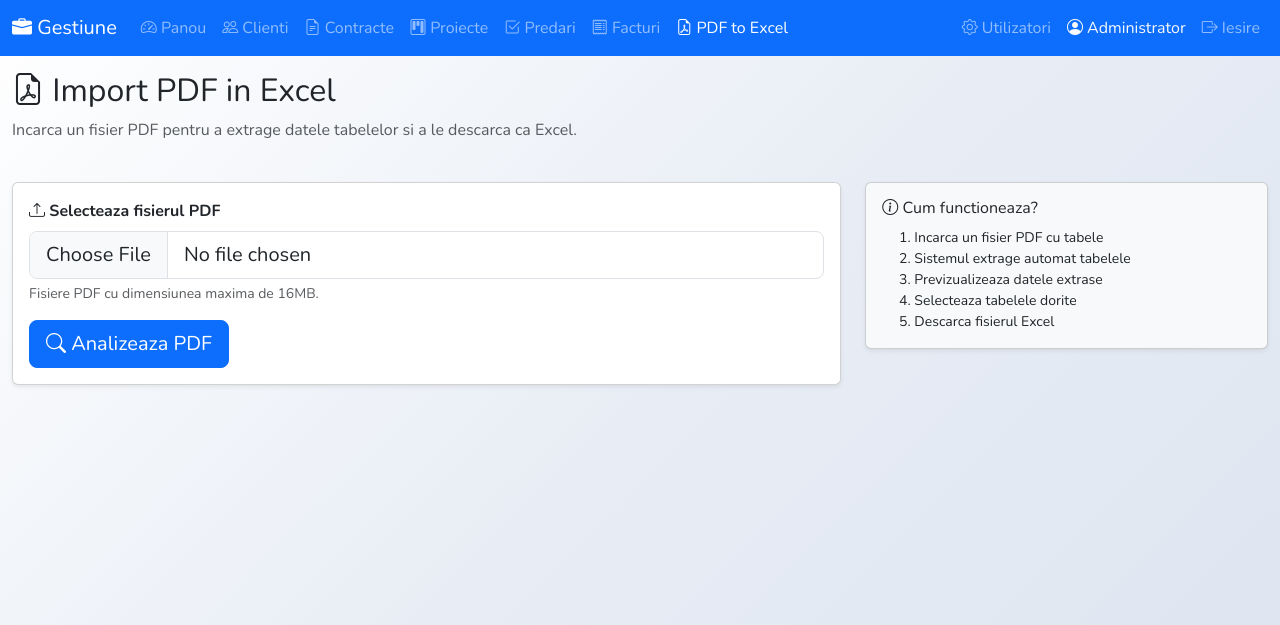
After one commit to leelooionescu-source/gestiune-app, a Flask app: page /pdf-to-excel in a window 1280 px wide. The commit adds this page. Shown: the top 625 px of the page. Run offline with Flask 3, Linux system fonts and the light colour scheme; a user stored in the database is signed in.

Commit message:
Adauga functionalitate PDF to Excel import
- Adauga rute /pdf-to-excel pentru upload PDF si previzualizare tabele
- Adauga ruta /pdf-to-excel/download pentru export Excel formatat
- Foloseste pdfplumber pentru extragerea tabelelor din PDF
- Foloseste openpyxl pentru generarea Excel cu formatare (headere, borduri, auto-width)
- Adauga template cu UI complet: upload, previzualizare, selectie tabele, download
- Adauga link in navigare
- Adauga pdfplumber si openpyxl in requirements.txt

https://claude.ai/code/session_01Srv9dp4jTpfeifCXRW5dBG

```diff
--- a/app.py
+++ b/app.py
@@ -1,11 +1,20 @@
 import os
-from flask import Flask, render_template, request, redirect, url_for, flash
+import json
+import tempfile
+from flask import Flask, render_template, request, redirect, url_for, flash, send_file, session
 from flask_login import LoginManager, login_user, logout_user, login_required, current_user
+import pdfplumber
+from openpyxl import Workbook
+from openpyxl.styles import Font, PatternFill, Alignment, Border, Side
 from database import get_db, init_db
 from models import User, create_admin_if_needed
 
 app = Flask(__name__)
 app.secret_key = os.environ.get('SECRET_KEY', 'gestiune-app-secret-key-2024')
+app.config['MAX_CONTENT_LENGTH'] = 16 * 1024 * 1024  # 16MB max upload
+
+UPLOAD_FOLDER = os.path.join(os.path.dirname(os.path.abspath(__file__)), 'uploads')
+os.makedirs(UPLOAD_FOLDER, exist_ok=True)
 
 login_manager = LoginManager()
 login_manager.init_app(app)
@@ -676,6 +685,190 @@ def facturi_sterge(id):
     return redirect(url_for('facturi_lista'))
 
 
+# ==================== PDF TO EXCEL ====================
+
+def extract_pdf_tables(pdf_path):
+    """Extrage toate tabelele din PDF folosind pdfplumber."""
+    all_tables = []
+    with pdfplumber.open(pdf_path) as pdf:
+        for i, page in enumerate(pdf.pages):
+            tables = page.extract_tables()
+            for j, table in enumerate(tables):
+                if table and len(table) > 0:
+                    # Curăță celulele - înlocuiește None cu string gol
+                    cleaned = []
+                    for row in table:
+                        cleaned.append([str(cell).strip() if cell else '' for cell in row])
+                    all_tables.append({
+                        'page': i + 1,
+                        'table_index': j + 1,
+                        'rows': cleaned
+                    })
+
+        # Dacă nu s-au găsit tabele, extrage textul linie cu linie
+        if not all_tables:
+            text_rows = []
+            for page in pdf.pages:
+                text = page.extract_text()
+                if text:
+                    for line in text.split('\n'):
+                        line = line.strip()
+                        if line:
+                            text_rows.append([line])
+            if text_rows:
+                all_tables.append({
+                    'page': 1,
+                    'table_index': 1,
+                    'rows': text_rows
+                })
+    return all_tables
+
+
+@app.route('/pdf-to-excel', methods=['GET', 'POST'])
+@login_required
+def pdf_to_excel():
+    if request.method == 'POST':
+        if 'pdf_file' not in request.files:
+            flash('Nu a fost selectat niciun fișier.', 'danger')
+            return redirect(url_for('pdf_to_excel'))
+
+        file = request.files['pdf_file']
+        if file.filename == '':
+            flash('Nu a fost selectat niciun fișier.', 'danger')
+            return redirect(url_for('pdf_to_excel'))
+
+        if not file.filename.lower().endswith('.pdf'):
+            flash('Doar fișierele PDF sunt acceptate.', 'danger')
+            return redirect(url_for('pdf_to_excel'))
+
+        # Salvează fișierul temporar
+        pdf_filename = f"temp_{current_user.id}_{file.filename}"
+        pdf_path = os.path.join(UPLOAD_FOLDER, pdf_filename)
+        file.save(pdf_path)
+
+        try:
+            tables = extract_pdf_tables(pdf_path)
+            if not tables:
+                flash('Nu s-au găsit date în fișierul PDF.', 'warning')
+                os.remove(pdf_path)
+                return redirect(url_for('pdf_to_excel'))
+
+            # Salvează datele în sesiune pentru export
+            session['pdf_tables'] = json.dumps(tables, ensure_ascii=False)
+            session['pdf_original_name'] = file.filename
+
+            return render_template('pdf_to_excel.html',
+                                   tables=tables,
+                                   original_name=file.filename,
+                                   has_data=True)
+        except Exception as e:
+            flash(f'Eroare la procesarea PDF-ului: {str(e)}', 'danger')
+            if os.path.exists(pdf_path):
+                os.remove(pdf_path)
+            return redirect(url_for('pdf_to_excel'))
+        finally:
+            if os.path.exists(pdf_path):
+                os.remove(pdf_path)
+
+    return render_template('pdf_to_excel.html', tables=None, has_data=False)
+
+
+@app.route('/pdf-to-excel/download', methods=['POST'])
+@login_required
+def pdf_to_excel_download():
+    tables_json = session.get('pdf_tables')
+    original_name = session.get('pdf_original_name', 'document')
+
+    if not tables_json:
+        flash('Nu există date de exportat. Încarcă un PDF mai întâi.', 'danger')
+        return redirect(url_for('pdf_to_excel'))
+
+    tables = json.loads(tables_json)
+
+    # Verifică ce tabele au fost selectate
+    selected_tables = request.form.getlist('selected_tables')
+    use_first_row_header = 'first_row_header' in request.form
+
+    wb = Workbook()
+    wb.remove(wb.active)
+
+    header_font = Font(bold=True, color='FFFFFF', size=11)
+    header_fill = PatternFill(start_color='0D6EFD', end_color='0D6EFD', fill_type='solid')
+    header_alignment = Alignment(horizontal='center', vertical='center', wrap_text=True)
+    cell_alignment = Alignment(vertical='top', wrap_text=True)
+    thin_border = Border(
+        left=Side(style='thin'),
+        right=Side(style='thin'),
+        top=Side(style='thin'),
+        bottom=Side(style='thin')
+    )
+
+    for idx, table in enumerate(tables):
+        table_key = str(idx)
+        if selected_tables and table_key not in selected_tables:
+            continue
+
+        sheet_name = f"Pagina {table['page']} - Tabel {table['table_index']}"
+        if len(sheet_name) > 31:
+            sheet_name = sheet_name[:31]
+        ws = wb.create_sheet(title=sheet_name)
+
+        rows = table['rows']
+        if not rows:
+            continue
+
+        start_row = 1
+        if use_first_row_header and len(rows) > 1:
+            for col_idx, header_val in enumerate(rows[0], 1):
+                cell = ws.cell(row=1, column=col_idx, value=header_val)
+                cell.font = header_font
+                cell.fill = header_fill
+                cell.alignment = header_alignment
+                cell.border = thin_border
+            start_row = 2
+            rows = rows[1:]
+
+        for row_idx, row in enumerate(rows, start_row):
+            for col_idx, val in enumerate(row, 1):
+                cell = ws.cell(row=row_idx, column=col_idx, value=val)
+                cell.alignment = cell_alignment
+                cell.border = thin_border
+
+        # Auto-dimensionare coloane
+        for col in ws.columns:
+            max_length = 0
+            col_letter = col[0].column_letter
+            for cell in col:
+                if cell.value:
+                    max_length = max(max_length, len(str(cell.value)))
+            ws.column_dimensions[col_letter].width = min(max_length + 4, 50)
+
+    if len(wb.sheetnames) == 0:
+        flash('Nu au fost selectate tabele pentru export.', 'warning')
+        return redirect(url_for('pdf_to_excel'))
+
+    # Salvează Excel temporar și trimite-l
+    excel_name = os.path.splitext(original_name)[0] + '.xlsx'
+    tmp = tempfile.NamedTemporaryFile(delete=False, suffix='.xlsx', dir=UPLOAD_FOLDER)
+    wb.save(tmp.name)
+    tmp.close()
+
+    response = send_file(
+        tmp.name,
+        as_attachment=True,
+        download_name=excel_name,
+        mimetype='application/vnd.openxmlformats-officedocument.spreadsheetml.sheet'
+    )
+
+    # Cleanup after send
+    @response.call_on_close
+    def cleanup():
+        if os.path.exists(tmp.name):
+            os.remove(tmp.name)
+
+    return response
+
+
 # Initialize DB and admin on import (needed for gunicorn)
 init_db()
 create_admin_if_needed()
--- a/requirements.txt
+++ b/requirements.txt
@@ -2,3 +2,5 @@ Flask==3.0.0
 Flask-Login==0.6.3
 Werkzeug==3.0.1
 gunicorn==21.2.0
+pdfplumber==0.11.4
+openpyxl==3.1.5
--- a/templates/base.html
+++ b/templates/base.html
@@ -51,6 +51,11 @@
                             <i class="bi bi-receipt"></i> Facturi
                         </a>
                     </li>
+                    <li class="nav-item">
+                        <a class="nav-link {% if 'pdf_to_excel' in request.endpoint %}active{% endif %}" href="{{ url_for('pdf_to_excel') }}">
+                            <i class="bi bi-file-earmark-pdf"></i> PDF to Excel
+                        </a>
+                    </li>
                 </ul>
                 <ul class="navbar-nav">
                     {% if current_user.is_admin %}
--- /dev/null
+++ b/templates/pdf_to_excel.html
@@ -0,0 +1,150 @@
+{% extends "base.html" %}
+{% block title %}PDF to Excel{% endblock %}
+
+{% block content %}
+<div class="row mb-4">
+    <div class="col">
+        <h2><i class="bi bi-file-earmark-pdf"></i> Import PDF in Excel</h2>
+        <p class="text-muted">Incarca un fisier PDF pentru a extrage datele tabelelor si a le descarca ca Excel.</p>
+    </div>
+</div>
+
+<!-- Upload Form -->
+<div class="row mb-4">
+    <div class="col-lg-8">
+        <div class="card shadow-sm">
+            <div class="card-body">
+                <form method="POST" enctype="multipart/form-data" id="uploadForm">
+                    <div class="mb-3">
+                        <label for="pdf_file" class="form-label fw-bold">
+                            <i class="bi bi-upload"></i> Selecteaza fisierul PDF
+                        </label>
+                        <input type="file" class="form-control form-control-lg" id="pdf_file" name="pdf_file"
+                               accept=".pdf" required>
+                        <div class="form-text">Fisiere PDF cu dimensiunea maxima de 16MB.</div>
+                    </div>
+                    <button type="submit" class="btn btn-primary btn-lg" id="btnUpload">
+                        <i class="bi bi-search"></i> Analizeaza PDF
+                    </button>
+                </form>
+            </div>
+        </div>
+    </div>
+    <div class="col-lg-4">
+        <div class="card shadow-sm bg-light">
+            <div class="card-body">
+                <h6><i class="bi bi-info-circle"></i> Cum functioneaza?</h6>
+                <ol class="small mb-0">
+                    <li>Incarca un fisier PDF cu tabele</li>
+                    <li>Sistemul extrage automat tabelele</li>
+                    <li>Previzualizeaza datele extrase</li>
+                    <li>Selecteaza tabelele dorite</li>
+                    <li>Descarca fisierul Excel</li>
+                </ol>
+            </div>
+        </div>
+    </div>
+</div>
+
+{% if has_data and tables %}
+<!-- Preview Section -->
+<div class="row mb-3">
+    <div class="col">
+        <div class="alert alert-success">
+            <i class="bi bi-check-circle-fill"></i>
+            S-au gasit <strong>{{ tables|length }}</strong> tabel(e) in fisierul
+            <strong>{{ original_name }}</strong>.
+        </div>
+    </div>
+</div>
+
+<form method="POST" action="{{ url_for('pdf_to_excel_download') }}">
+    <div class="row mb-3">
+        <div class="col">
+            <div class="d-flex justify-content-between align-items-center">
+                <div class="form-check">
+                    <input class="form-check-input" type="checkbox" id="first_row_header" name="first_row_header"
+                           checked>
+                    <label class="form-check-label" for="first_row_header">
+                        Primul rand este antet (header)
+                    </label>
+                </div>
+                <div>
+                    <button type="button" class="btn btn-sm btn-outline-secondary" id="selectAll">
+                        <i class="bi bi-check-all"></i> Selecteaza toate
+                    </button>
+                    <button type="button" class="btn btn-sm btn-outline-secondary" id="deselectAll">
+                        <i class="bi bi-x-lg"></i> Deselecteaza toate
+                    </button>
+                </div>
+            </div>
+        </div>
+    </div>
+
+    {% for table in tables %}
+    <div class="card shadow-sm mb-4">
+        <div class="card-header d-flex justify-content-between align-items-center">
+            <div class="form-check">
+                <input class="form-check-input table-checkbox" type="checkbox"
+                       name="selected_tables" value="{{ loop.index0 }}"
+                       id="table_{{ loop.index0 }}" checked>
+                <label class="form-check-label fw-bold" for="table_{{ loop.index0 }}">
+                    <i class="bi bi-table"></i> Tabel {{ table.table_index }} - Pagina {{ table.page }}
+                </label>
+            </div>
+            <span class="badge bg-primary">{{ table.rows|length }} randuri</span>
+        </div>
+        <div class="card-body p-0">
+            <div class="table-responsive" style="max-height: 400px; overflow-y: auto;">
+                <table class="table table-sm table-striped table-hover mb-0">
+                    {% for row in table.rows %}
+                    <tr>
+                        {% if loop.first %}
+                        {% for cell in row %}
+                        <th class="bg-light text-nowrap px-3 py-2">{{ cell }}</th>
+                        {% endfor %}
+                        {% else %}
+                        {% for cell in row %}
+                        <td class="px-3 py-1">{{ cell }}</td>
+                        {% endfor %}
+                        {% endif %}
+                    </tr>
+                    {% endfor %}
+                </table>
+            </div>
+        </div>
+    </div>
+    {% endfor %}
+
+    <div class="row mb-4">
+        <div class="col text-center">
+            <button type="submit" class="btn btn-success btn-lg">
+                <i class="bi bi-file-earmark-excel"></i> Descarca Excel
+            </button>
+            <a href="{{ url_for('pdf_to_excel') }}" class="btn btn-outline-secondary btn-lg ms-2">
+                <i class="bi bi-arrow-counterclockwise"></i> Incarca alt PDF
+            </a>
+        </div>
+    </div>
+</form>
+{% endif %}
+
+<script>
+document.getElementById('uploadForm').addEventListener('submit', function() {
+    var btn = document.getElementById('btnUpload');
+    btn.disabled = true;
+    btn.innerHTML = '<span class="spinner-border spinner-border-sm"></span> Se analizeaza...';
+});
+
+var selectAll = document.getElementById('selectAll');
+var deselectAll = document.getElementById('deselectAll');
+if (selectAll) {
+    selectAll.addEventListener('click', function() {
+        document.querySelectorAll('.table-checkbox').forEach(function(cb) { cb.checked = true; });
+    });
+    deselectAll.addEventListener('click', function() {
+        document.querySelectorAll('.table-checkbox').forEach(function(cb) { cb.checked = false; });
+    });
+}
+</script>
+{% endblock %}
```
Also changed, not shown: 1 other file.
